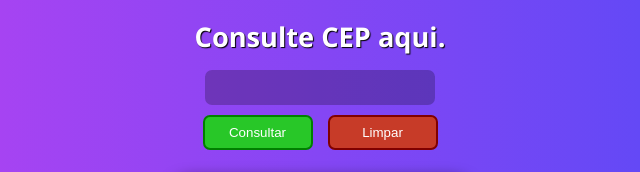
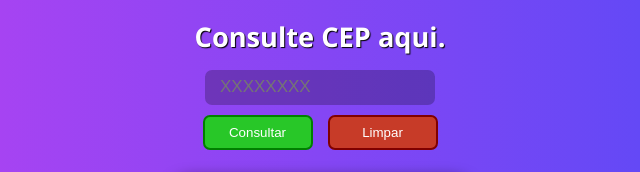
Before and after one commit to urbanykv/consultar-cep, a plain HTML site: page index.html in a window 1280 px wide. Shown: the part 179-351 px from the top of the page, 320-960 px from the left. Drawn offline with Linux system fonts and the light colour scheme.

Commit message:
Projeto consultar CEP finalizado

```diff
--- a/index.html
+++ b/index.html
@@ -14,7 +14,7 @@
             <h1>Consulte CEP aqui.</h1>
             <div class="formConsulta">
                 <div class="input">
-                    <input type="text" id="cep" name="cep" oninput="this.value = this.value.replace(/[^0-9.]/g, '').replace(/(\..*?)\..*/g, '$1');" minlength="8" maxlength="8">
+                    <input type="text" id="cep" name="cep" oninput="this.value = this.value.replace(/[^0-9.]/g, '').replace(/(\..*?)\..*/g, '$1');" minlength="8" maxlength="8" placeholder="XXXXXXXX">
                 </div>
                 <div class="botoes">
                     <button type="submit" id="btn">Consultar</button>
```
